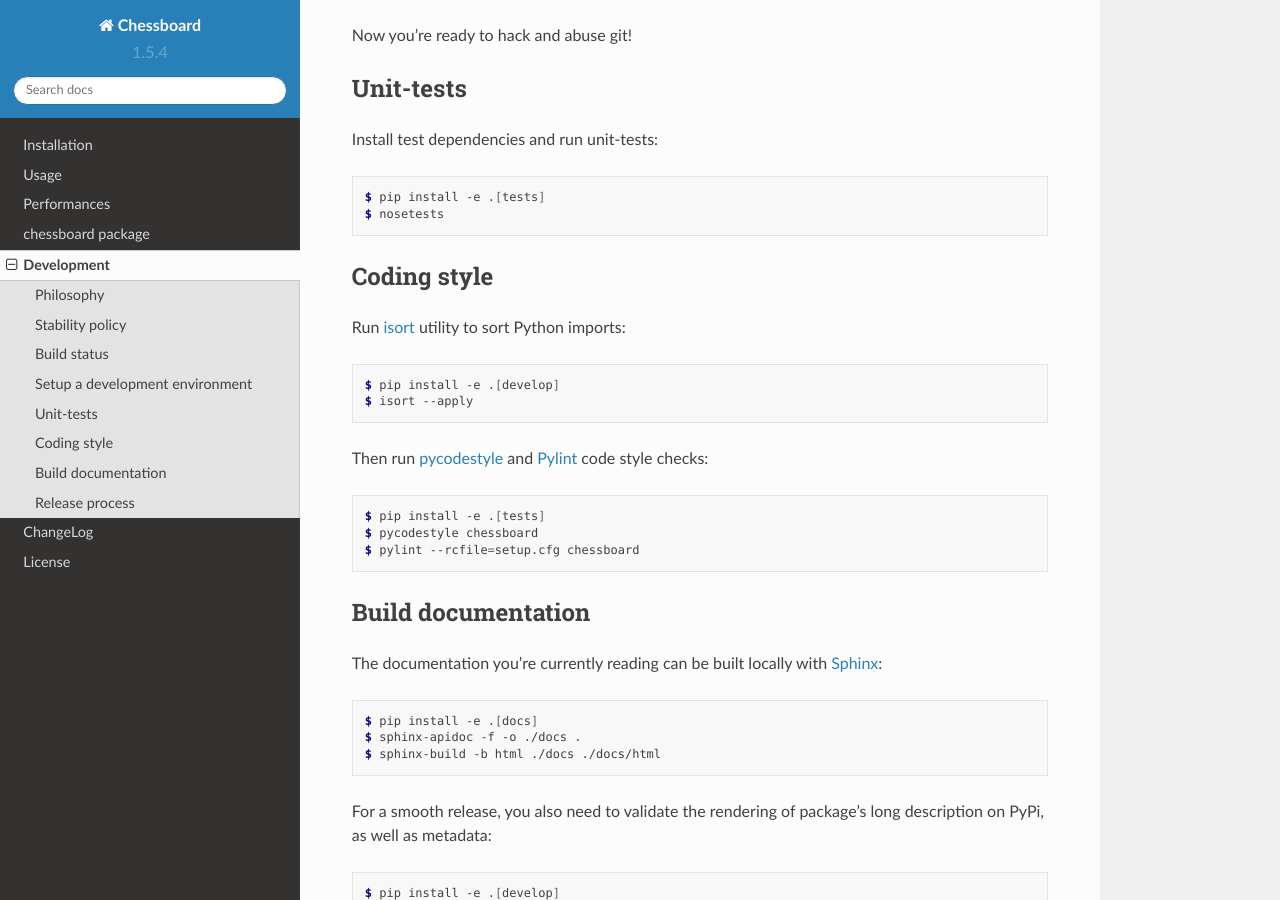
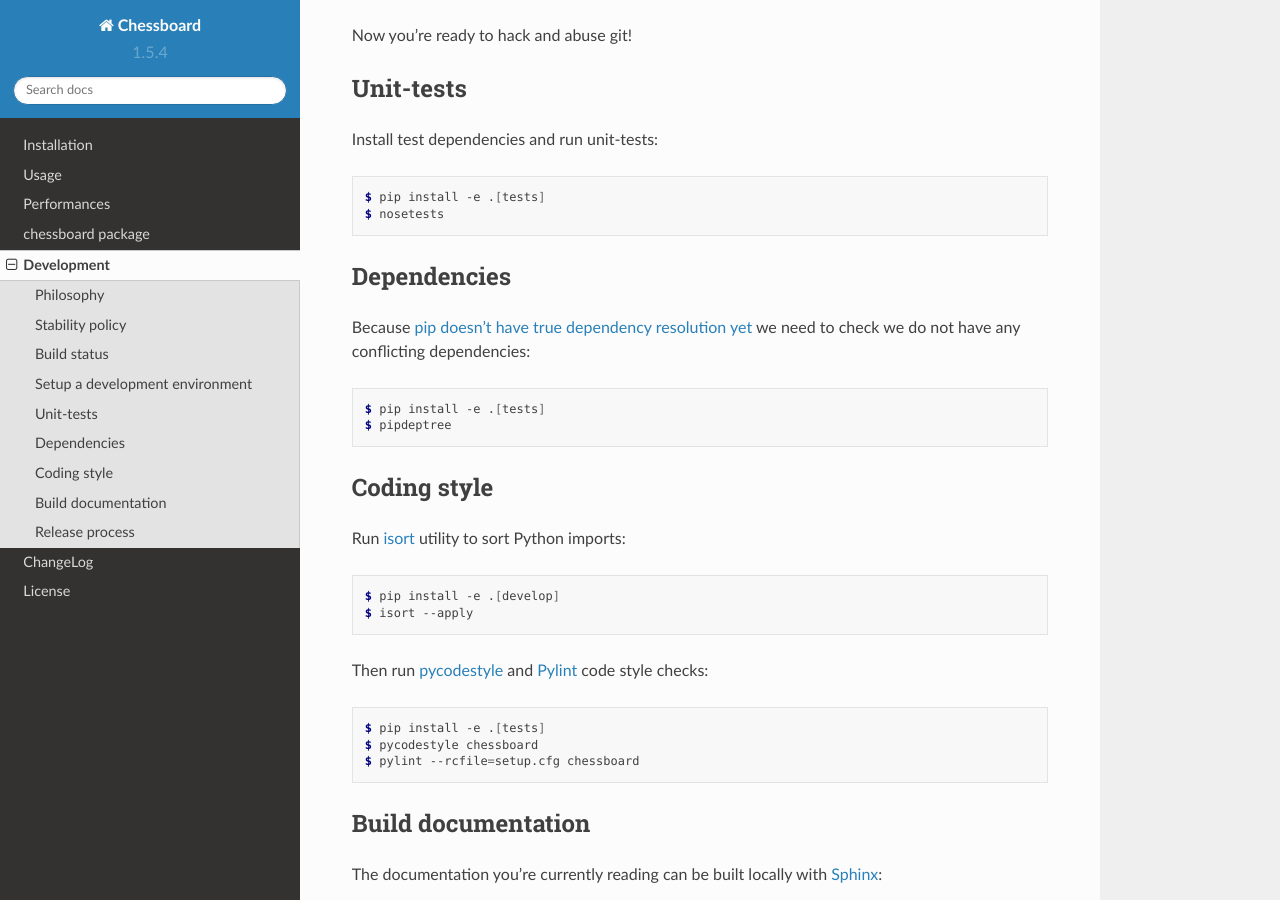
Before and after one commit to kdeldycke/chessboard, a Sphinx documentation site: the page built from docs/development.rst, in a window 1280 px wide and 900 px high, scrolled down 1257 px. Built offline with Sphinx 7.4.7 and the Read the Docs theme 2.0.0, drawn with Linux system fonts in a browser that asks for light colours.

Commit message:
Search for conflicting dependencies in Travis jobs.

```diff
--- a/CHANGES.rst
+++ b/CHANGES.rst
@@ -16,6 +16,7 @@ ChangeLog
 * Move CLI usage to own section in docs.
 * Activate unittests in Python 3.6.
 * Show environment variables in Travis jobs for debugging.
+* Check there is no conflicting dependencies in Travis jobs.
 
 
 `1.5.3 (2016-11-30) <https://github.com/kdeldycke/chessboard/compare/v1.5.2...v1.5.3>`_
--- a/docs/development.rst
+++ b/docs/development.rst
@@ -118,6 +118,19 @@ Install test dependencies and run unit-tests:
     $ nosetests
 
 
+Dependencies
+------------
+
+Because `pip doesn't have true dependency resolution yet
+<https://github.com/pypa/pip/issues/988>`_ we need to check we do not have any
+conflicting dependencies:
+
+.. code-block:: shell-session
+
+    $ pip install -e .[tests]
+    $ pipdeptree
+
+
 Coding style
 ------------
 
--- a/setup.py
+++ b/setup.py
@@ -58,6 +58,7 @@ EXTRA_DEPENDENCIES = {
     'develop': [
         'bumpversion',
         'isort',
+        'pipdeptree',
         'readme_renderer >= 16.0',
         'setuptools >= 24.2.1',
         'wheel']}
```
Also changed, not shown: .travis.yml.
